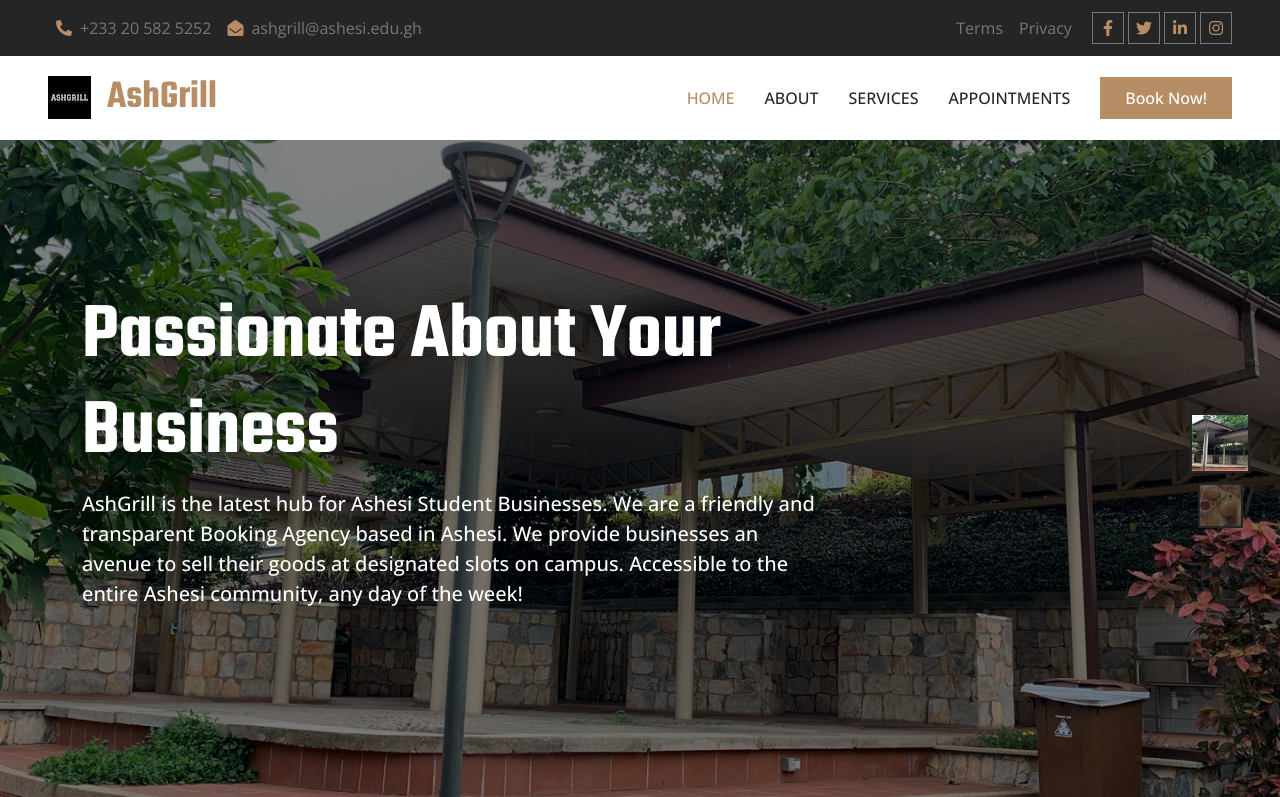
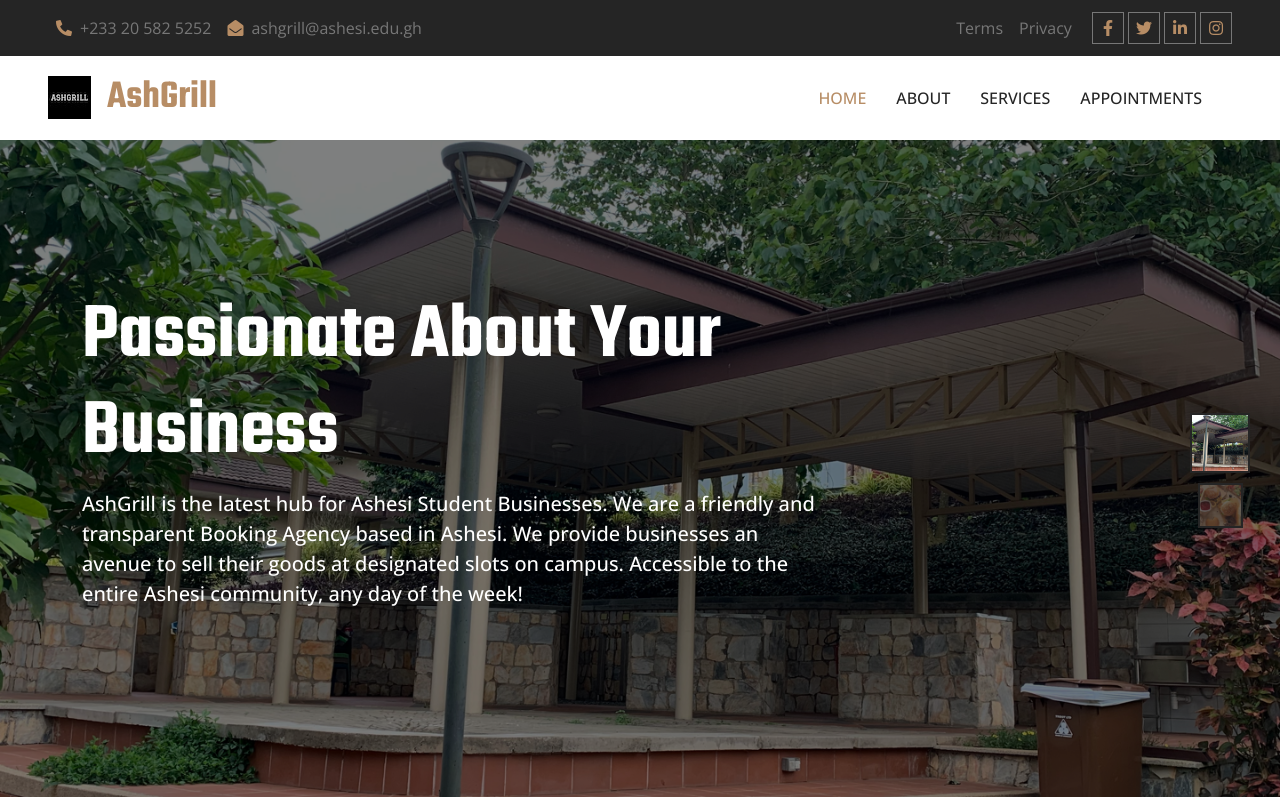
Before and after one commit to 678Elaine/Ashesiashgrill, a PHP site: page /View/index.php in a window 1280 px wide. Shown: the top 797 px of the page. Run offline with PHP 8.4, Linux system fonts and the light colour scheme; some libraries are stand-ins or nearby versions.

Commit message:
Update index.php

```diff
--- a/View/index.php
+++ b/View/index.php
@@ -84,7 +84,7 @@
                 </div>
                 <!-- <a href="contact.php" class="nav-item nav-link">Contact</a> -->
             </div>
-            <a href="login.php" class="btn btn-primary py-2 px-4 d-none d-lg-block">Book Now!</a>
+<!--             <a href="login.php" class="btn btn-primary py-2 px-4 d-none d-lg-block">Book Now!</a> -->
         </div>
     </nav>
     <!-- Navbar End -->
```
